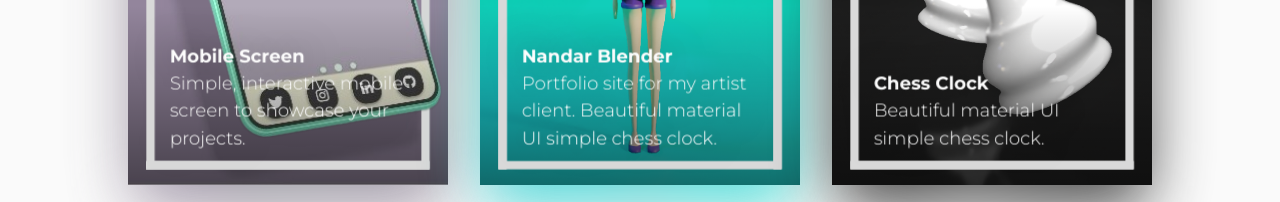
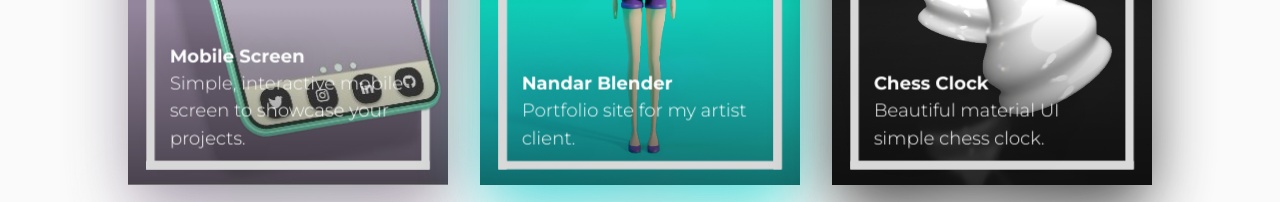
Before and after one commit to thureindev/new-portfolio-site, a React (Vite) app: page /projects in a window 1280 px wide. Shown: the part 1213-1415 px from the top of the page. Built offline with nearby package versions, Linux system fonts and the light colour scheme; what tw-elements would draw is missing.

Commit message:
typo fixes

```diff
--- a/src/App.jsx
+++ b/src/App.jsx
@@ -46,7 +46,7 @@ function App() {
     }, {
         id: 2,
         title: "Nandar Blender",
-        short: "Portfolio site for my artist client. Beautiful material UI simple chess clock.",
+        short: "Portfolio site for my artist client.",
         fullImg: girlPortraitImg,
         bgImg: girlPortraitImgBg,
         cutoutImg: girlPortraitImgCutout,
--- a/src/components/ProfileContent.jsx
+++ b/src/components/ProfileContent.jsx
@@ -48,7 +48,7 @@ const ProfileContent = () => {
                             className="dark:text-stone-900">
                                 polish my programming skills to work as a web developer.
                             </RoughNotation>
-                            I started learning CS50, back to basic, and then I learned HTML, CSS, JavaScript, React, and Node.js. And moving on to Frameworks and Libraries like Next.js, Tailwind CSS, and Express.js. And of course, Git and Docker for deployment. Over a year,
+                            &nbsp;I started learning CS50, back to basic, and then I learned HTML, CSS, JavaScript, React, and Node.js. And moving on to Frameworks and Libraries like Next.js, Tailwind CSS, and Express.js. And of course, Git and Docker for deployment. Over a year,
                             I&apos;ve been learning the fundamental skills of front-end and back-end development.
                             Now I&apos;m looking for a&nbsp;
 
```
